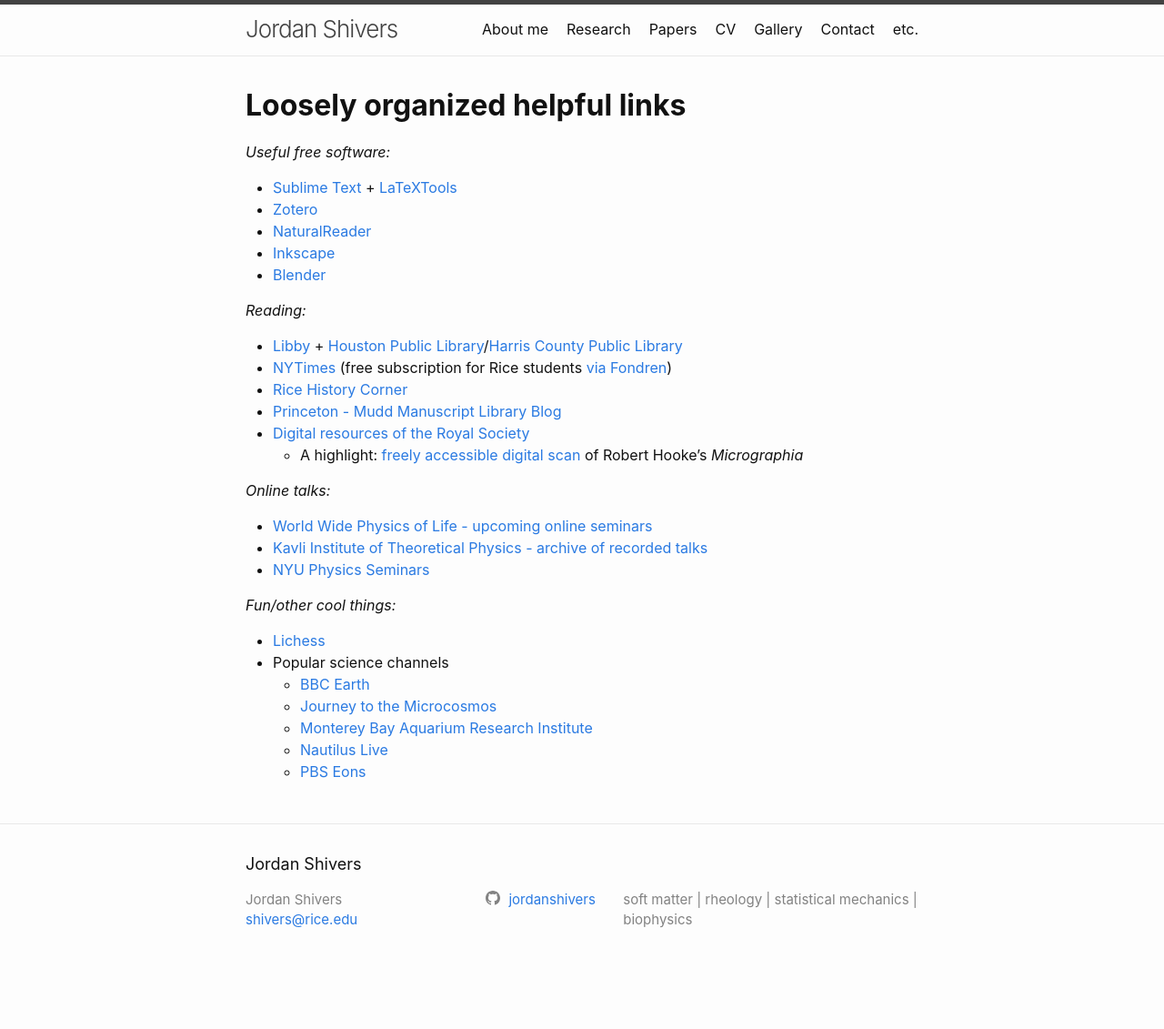
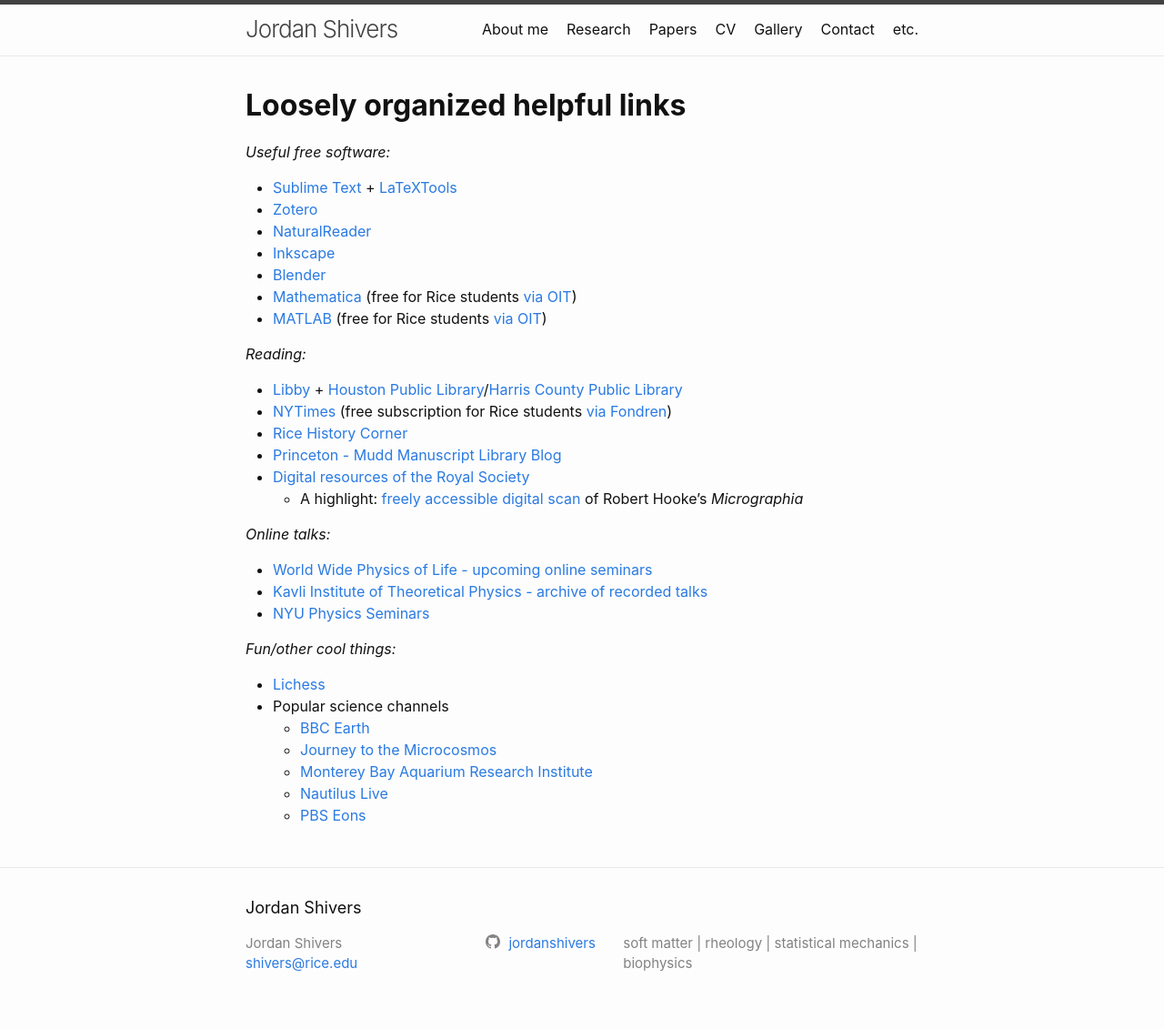
Before and after one commit to jordanshivers/jordanshivers.github.io, a Jekyll site: the page built from extras.md, in a window 1280 px wide. Shown: the whole page at 91% size. Built offline with Jekyll 4.4.1, drawn with Linux system fonts in a browser that asks for light colours; before the commit the page ends 1083 px from its top, so only the background shows below that.

Commit message:
Update extras.md

```diff
--- a/extras.md
+++ b/extras.md
@@ -14,6 +14,8 @@
 * [NaturalReader](https://www.naturalreaders.com/software.html)
 * [Inkscape](https://inkscape.org/)
 * [Blender](https://www.blender.org/)
+* [Mathematica](https://www.wolfram.com/mathematica/) (free for Rice students [via OIT](https://kb.rice.edu/student-software))
+* [MATLAB](https://www.mathworks.com/products/matlab.html) (free for Rice students [via OIT](https://kb.rice.edu/student-software))
 
 *Reading:*
 * [Libby](https://libbyapp.com/) + [Houston Public Library](https://houstonlibrary.org/find-it/my-link)/[Harris County Public Library](https://www.hcpl.net/services/card-account)
```
